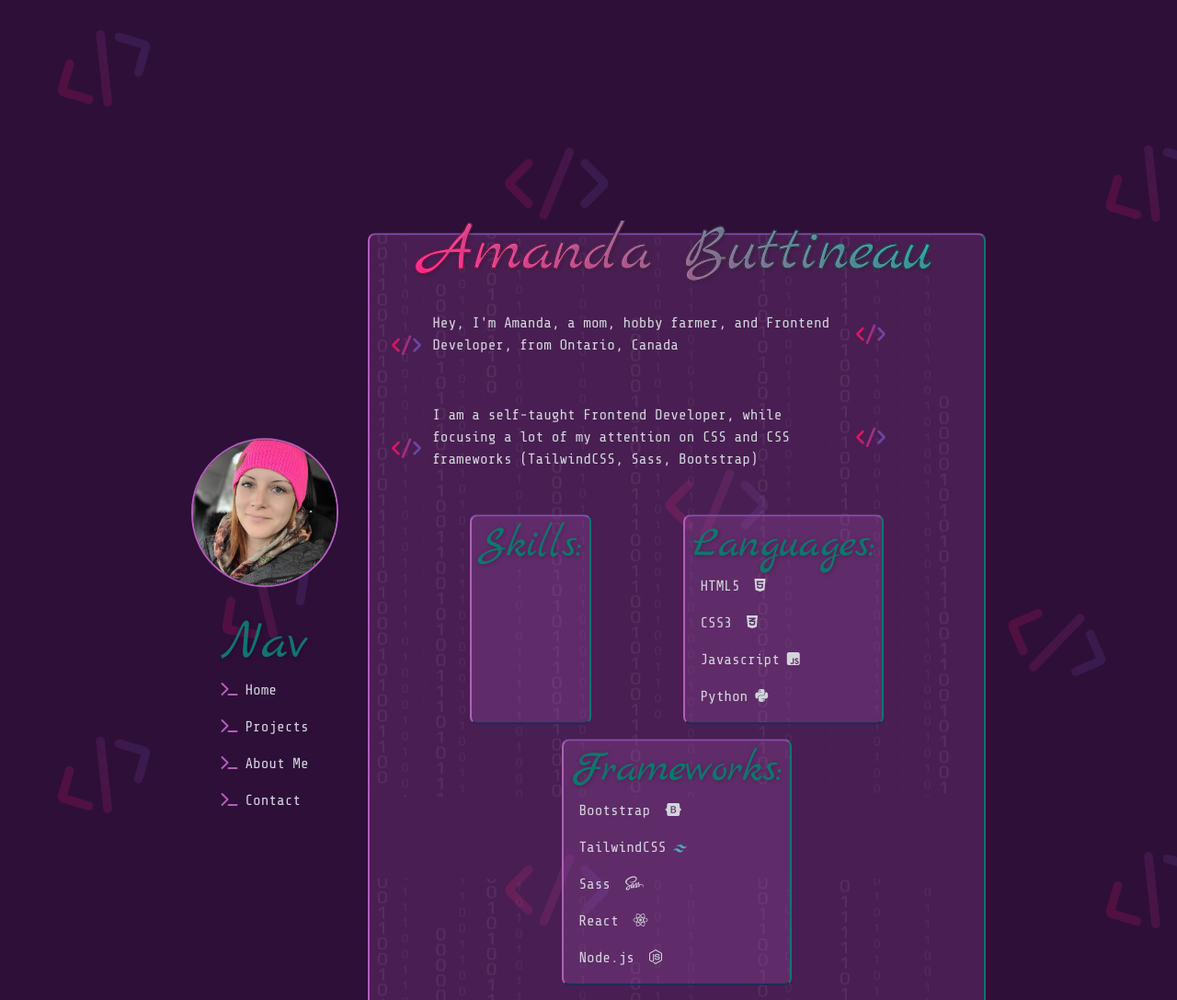
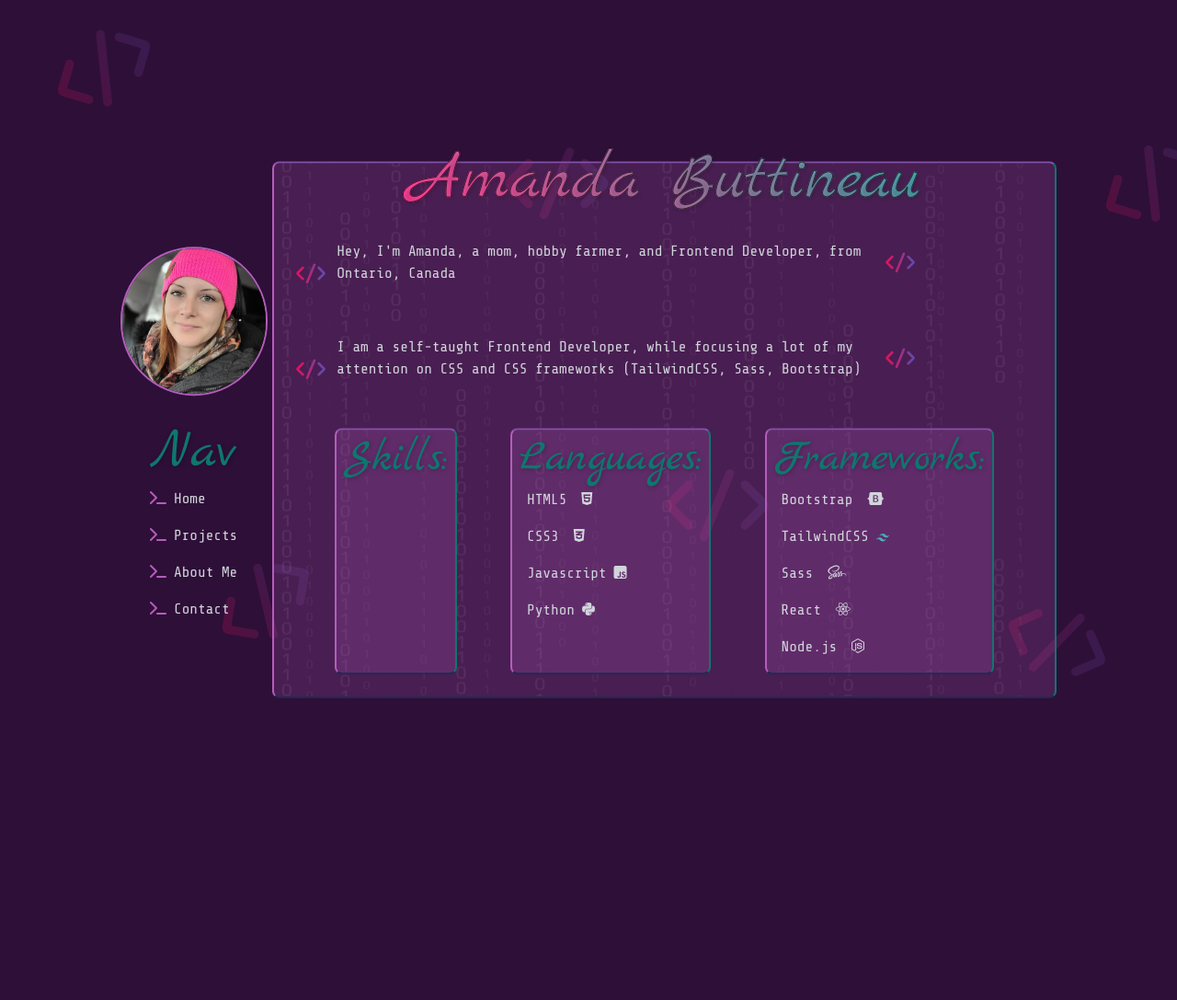
Before and after one commit to ab1820/Website2.0, a website: page index.html in a window 1280 px wide. Shown: the top 1087 px of the page at 92% size. After the commit the page ends 800 px from the top, so only its background shows below. Drawn offline with nearby package versions, Linux system fonts and the light colour scheme.

Commit message:
fixed responsiveness - did not add skills bars yet

```diff
--- a/index.html
+++ b/index.html
@@ -20,11 +20,11 @@
   </head>
   <!-- Background Image -->
   <body
-    class="flex flex-wrap items-center justify-center bg-[url('../images/background.png')] odd:translate-y-[30%]"
+    class="flex flex-wrap items-center justify-center bg-[url('../images/background.png')] extraLg:translate-y-[30%] 2xl:translate-y-[30%]"
   >
     <!--Main Content Wrapper-->
     <div
-      class="main-wrapper flex flex-wrap content-center items-center mt-5 odd:mt-0 xsm:w-[100vw] md:w-[80vw] xl:w-[70vw]"
+      class="main-wrapper flex flex-wrap content-center items-center mt-5 odd:mt-0 xsm:w-[100vw] md:w-[80vw] 2xl:w-[70vw]"
     >
       <!-- Navigation -->
       <div class="nav-wrapper text-center mx-auto mt-16">
@@ -40,11 +40,11 @@
             Nav
           </p>
           <i
-            class="fa-sharp fa-solid fa-arrow-down text-2xl pl-2 text-teal-700 arrow odd:hidden"
+            class="fa-sharp fa-solid fa-arrow-down text-2xl pl-2 text-teal-700 arrow extraLg:hidden"
           ></i>
           <div class="nav-items">
             <ul
-              class="text-left pl-8 font-body dropdown-content odd:block odd:-ml-8"
+              class="text-left pl-8 font-body dropdown-content extraLg:block odd:-ml-8"
             >
               <li class="py-2 hover:translate-x-2 ease-in duration-300">
                 <i class="fa-sharp fa-solid fa-terminal text-[#b45dbb]"></i
@@ -84,7 +84,7 @@
       </div>
       <!-- Main Content of Page -->
       <main
-        class="main border-2 border-b-[#1a2c54] border-t-[#8351a8] border-r-[#0f766e] border-l-[#b45dbb] rounded-lg sm:w-[80vw] md:w-9/12 mx-auto p-6 xsm:mt-12 md:mt-0"
+        class="main border-2 border-b-[#1a2c54] border-t-[#8351a8] border-r-[#0f766e] border-l-[#b45dbb] rounded-lg sm:w-[80vw] md:w-10/12 mx-auto p-6 xsm:mt-12 extraLg:mt-0"
       >
         <div>
           <!-- Main Heading/Title -->
@@ -130,7 +130,7 @@
         </div>
         <!-- SKILLS, LANGUAGES, FRAMEWORKS -->
         <div
-          class="talents-wrapper flex flex-wrap 2xl:flex-nowrap gap-4 justify-evenly mt-12"
+          class="talents-wrapper flex flex-wrap xl:flex-nowrap gap-4 justify-evenly mt-12"
         >
           <!-- SKILLS DIV -->
           <div
--- a/tailwind.config.js
+++ b/tailwind.config.js
@@ -14,6 +14,8 @@ module.exports = {
       screens: {
         xsm: "320px",
         odd: "800px",
+        odd2: "853px",
+        extraLg: "1200px",
       },
     },
   },
```
Also changed, not shown: dist/output.css, src/input.css (line endings or trailing spaces).
